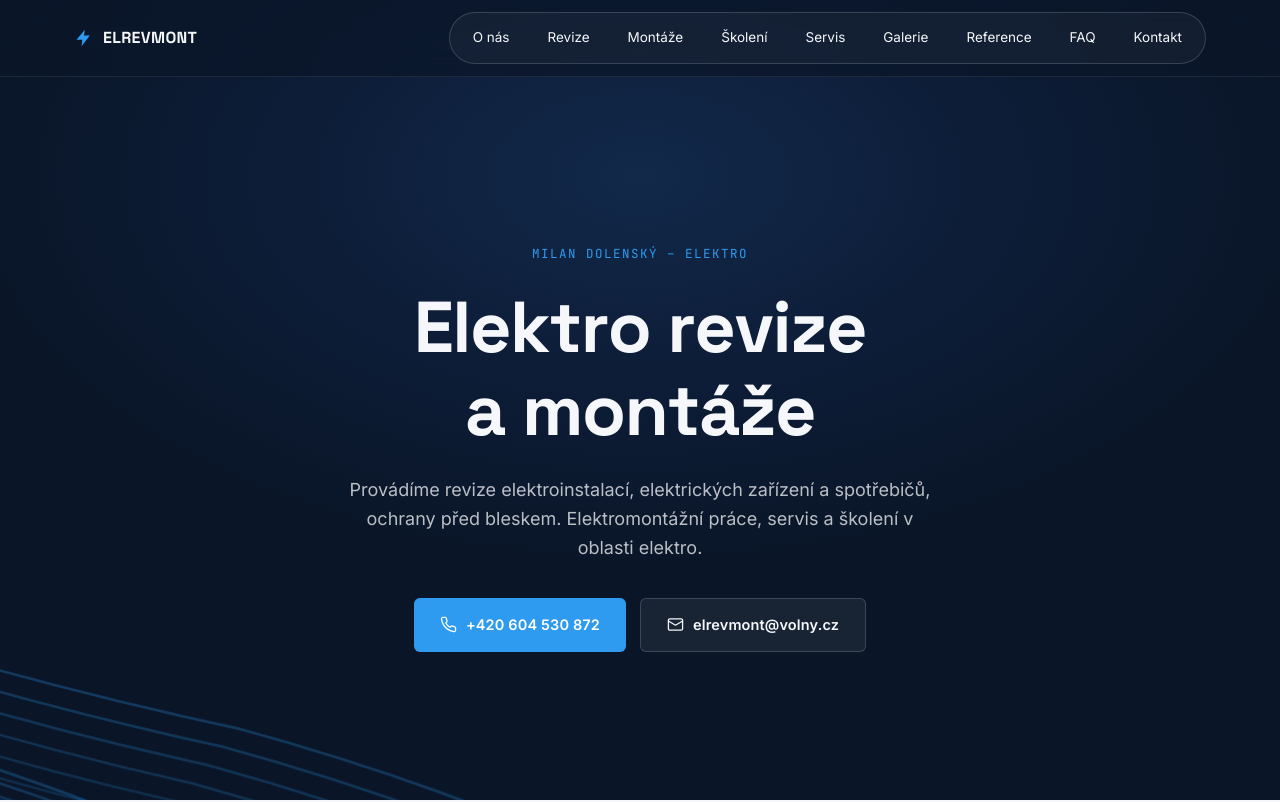
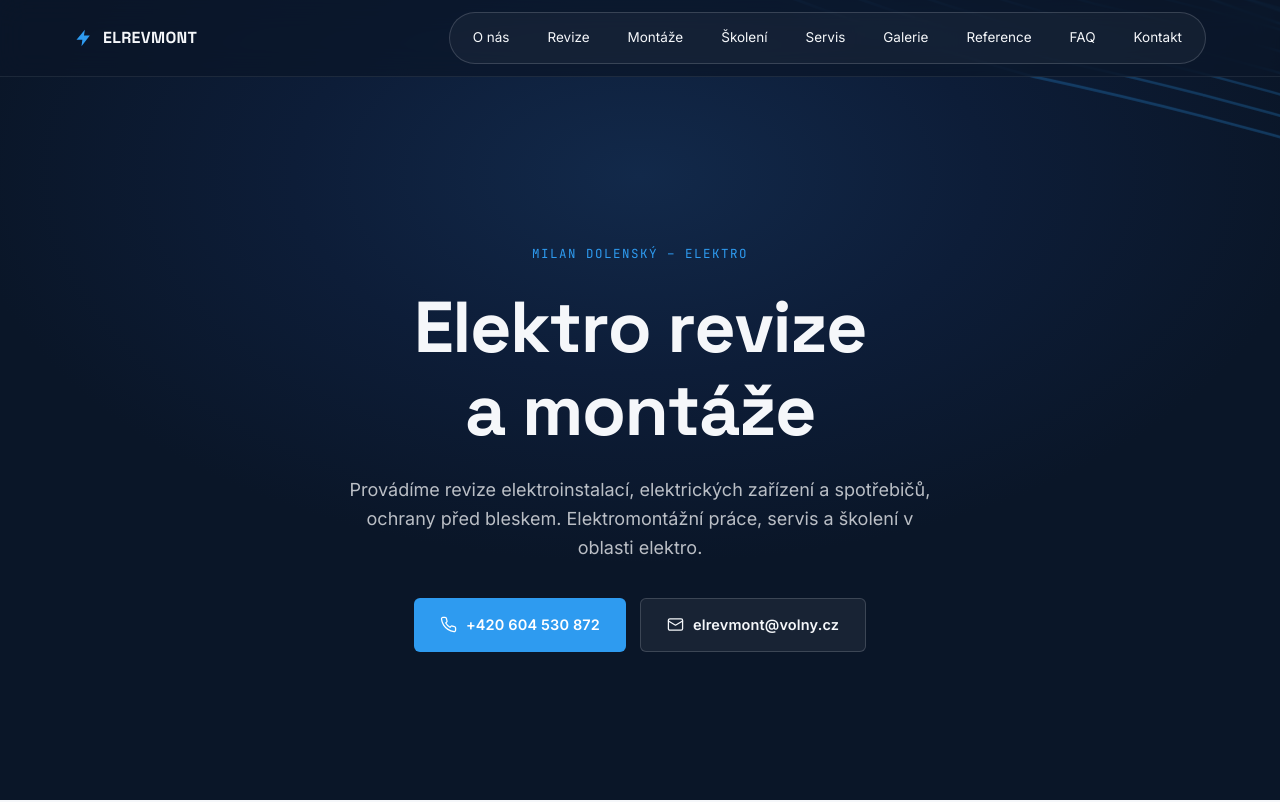
Before and after one commit to PetrBroz-ofc/elrevmont, a website: page index.html in a window 1280 px wide. Shown: the top 802 px of the page. Drawn offline with Linux system fonts and the light colour scheme.

Commit message:
Add files via upload

```diff
--- a/css/style.css
+++ b/css/style.css
@@ -249,14 +249,14 @@ section { position: relative; }
    ale technicky jen levný transform (GPU compositing, žádný
    přepočet geometrie cesty na každý snímek). */
 @keyframes hero-path-drift-a {
-  0%   { transform: translate(0, 0) scale(1); }
-  50%  { transform: translate(1.5%, -2%) scale(1.03); }
-  100% { transform: translate(0, 0) scale(1); }
+  0%   { transform: translate(0, 0); }
+  50%  { transform: translate(1.5%, -2%); }
+  100% { transform: translate(0, 0); }
 }
 @keyframes hero-path-drift-b {
-  0%   { transform: translate(0, 0) scale(1); }
-  50%  { transform: translate(-2%, 1.5%) scale(1.03); }
-  100% { transform: translate(0, 0) scale(1); }
+  0%   { transform: translate(0, 0); }
+  50%  { transform: translate(-2%, 1.5%); }
+  100% { transform: translate(0, 0); }
 }
 @media (prefers-reduced-motion: reduce) {
   .hero-paths svg.layer-a,
--- a/js/hero-paths.js
+++ b/js/hero-paths.js
@@ -15,6 +15,10 @@ const SVG_NS = 'http://www.w3.org/2000/svg';
 // Vygeneruje jednu vrstvu křivek (ekvivalent FloatingPaths({ position })).
 // `position` mění směr/rozestup křivek, takže dvě vrstvy s +1 a -1
 // vytvoří jemný křížený vzor, podobně jako v originální komponentě.
+// Souřadnice jsou zrcadlené (x → -x, y → -y vůči středu viewBoxu),
+// takže se vzor soustředí do pravého horního rohu místo levého
+// dolního — řešeno přímo v datech cesty, ne CSS transformací
+// na kontejneru (ta by komplikovala GPU compositing animace níže).
 // Animace "plynutí" je řešená na úrovni celého <svg> (viz CSS
 // .layer-a / .layer-b) přes transform, ne na jednotlivých cestách —
 // je to o řád levnější pro výkon prohlížeče.
@@ -27,14 +31,33 @@ function buildPathsLayer(position, layerClass, count = 14) {
 
   for (let i = 0; i < count; i++) {
     const path = document.createElementNS(SVG_NS, 'path');
+
+    // Původní (nezrcadlené) body křivky — dva segmenty krychlové
+    // Bézierovy křivky, každý se svým vlastním kontrolním bodem.
+    const startX = -(380 - i * 5 * position);
+    const startY = -(189 + i * 6);
+    const c1x = -(312 - i * 5 * position);
+    const c1y = 216 - i * 6;
+    const midX = 152 - i * 5 * position;
+    const midY = 343 - i * 6;
+    const c2x = 616 - i * 5 * position;
+    const c2y = 470 - i * 6;
+    const endX = 684 - i * 5 * position;
+    const endY = 875 - i * 6;
+
+    // Zrcadlení kolem středu viewBoxu (348, 158): mx = 696 - x, my = 316 - y.
+    // Tím se vzor, který byl soustředěný vlevo dole, přesune vpravo nahoru.
+    const mirror = (x, y) => [696 - x, 316 - y];
+    const [mStartX, mStartY] = mirror(startX, startY);
+    const [mC1x, mC1y] = mirror(c1x, c1y);
+    const [mMidX, mMidY] = mirror(midX, midY);
+    const [mC2x, mC2y] = mirror(c2x, c2y);
+    const [mEndX, mEndY] = mirror(endX, endY);
+
     const d =
-      `M-${380 - i * 5 * position} -${189 + i * 6}` +
-      `C-${380 - i * 5 * position} -${189 + i * 6} ` +
-      `-${312 - i * 5 * position} ${216 - i * 6} ` +
-      `${152 - i * 5 * position} ${343 - i * 6}` +
-      `C${616 - i * 5 * position} ${470 - i * 6} ` +
-      `${684 - i * 5 * position} ${875 - i * 6} ` +
-      `${684 - i * 5 * position} ${875 - i * 6}`;
+      `M${mStartX} ${mStartY}` +
+      `C${mStartX} ${mStartY} ${mC1x} ${mC1y} ${mMidX} ${mMidY}` +
+      `C${mC2x} ${mC2y} ${mEndX} ${mEndY} ${mEndX} ${mEndY}`;
 
     path.setAttribute('d', d);
     path.setAttribute('stroke-width', String(0.5 + i * 0.03));
```
